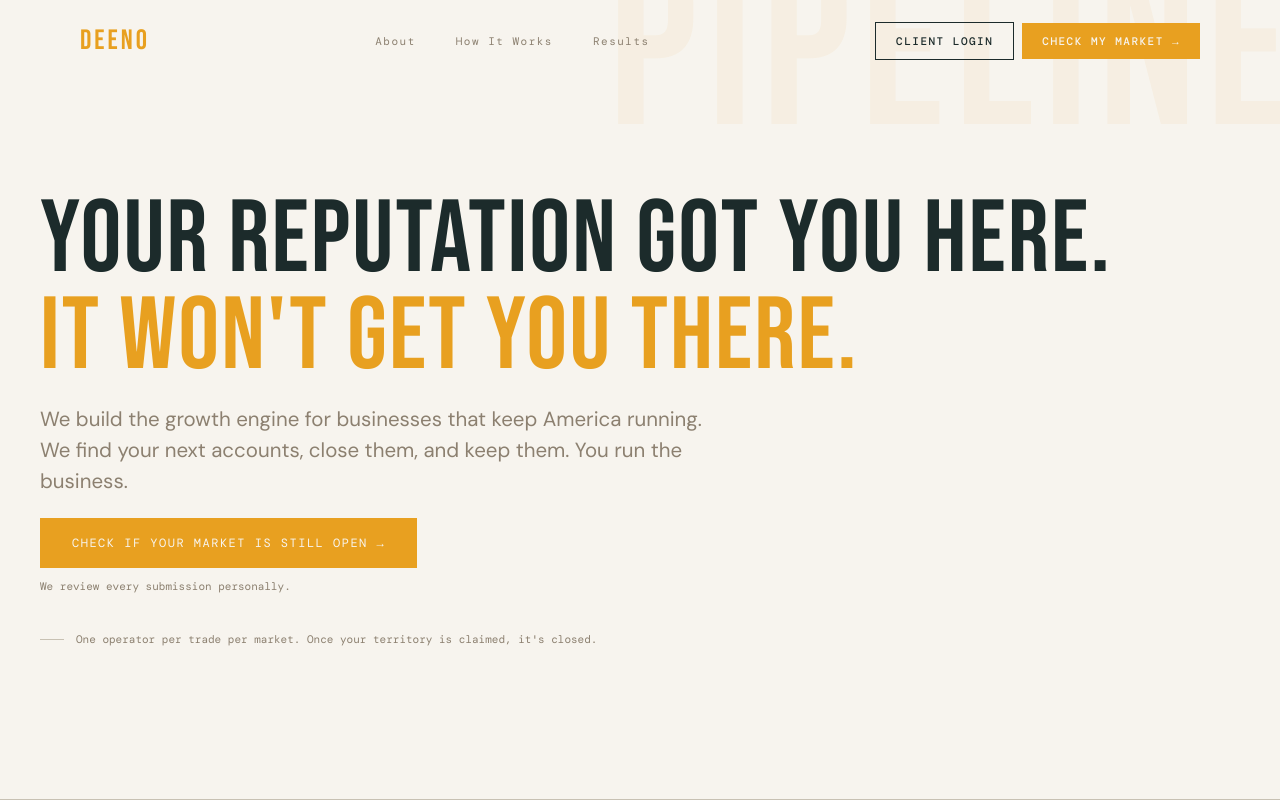
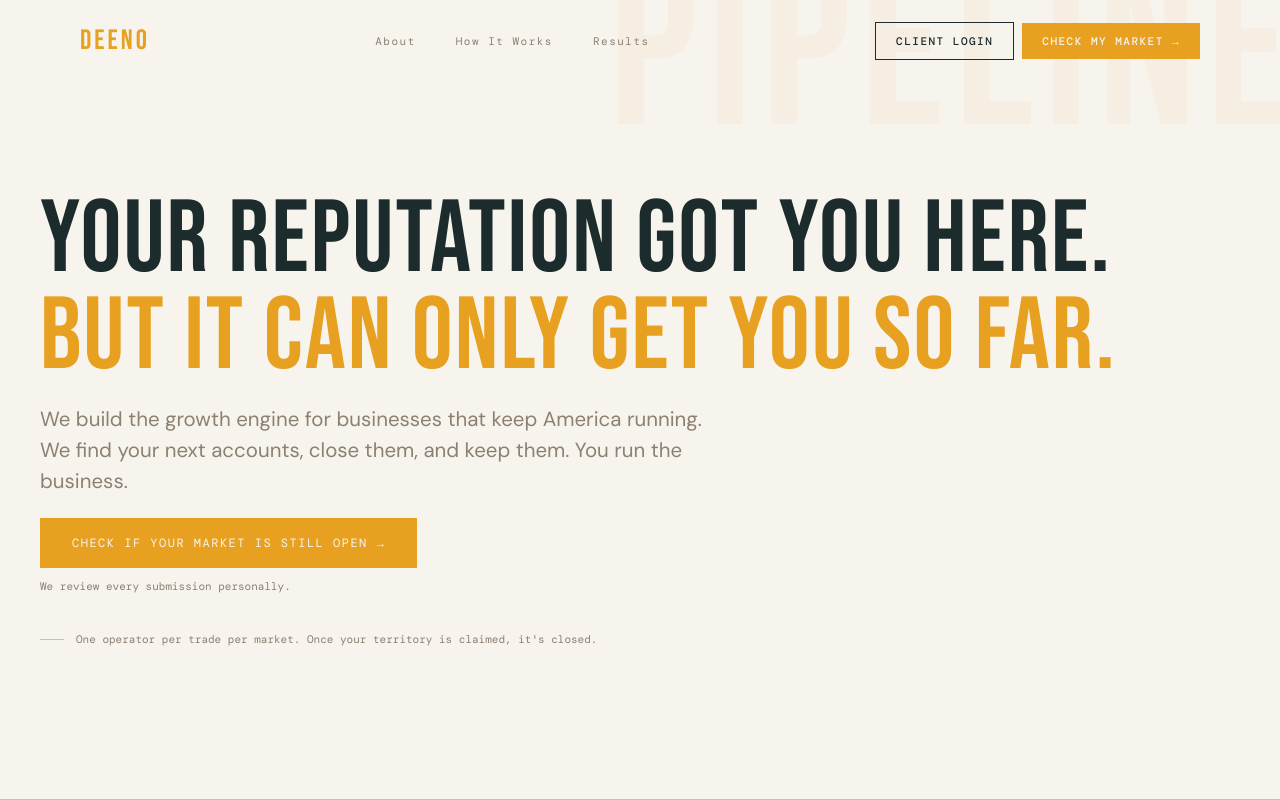
Before and after one commit to KierinF/deeno-brands, a Next.js app: page / in a window 1280 px wide. Shown: the top 800 px of the page. Built offline with nearby package versions, Linux system fonts and the light colour scheme.

Commit message:
Hero: update headline

```diff
--- a/app/components/Hero.tsx
+++ b/app/components/Hero.tsx
@@ -51,7 +51,7 @@ export default function Hero() {
           transition: "opacity 0.5s ease 0.1s, transform 0.5s ease 0.1s",
         }}>
           Your reputation got you here.<br />
-          <span style={{ color: "#E8A020" }}>It won&apos;t get you there.</span>
+          <span style={{ color: "#E8A020" }}>But it can only get you so far.</span>
         </h1>
 
         <p style={{
```
